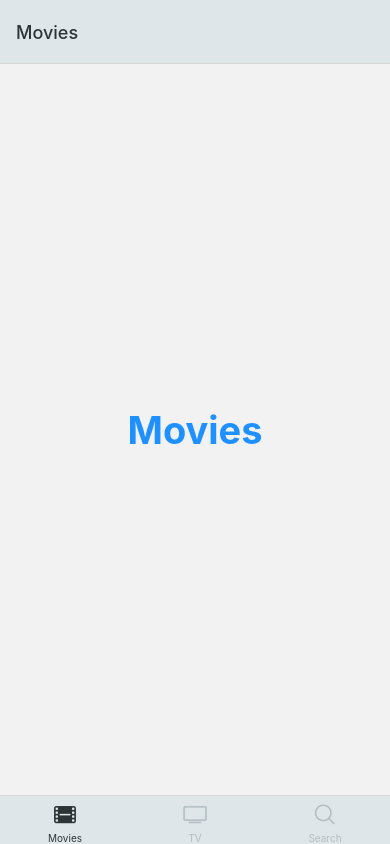
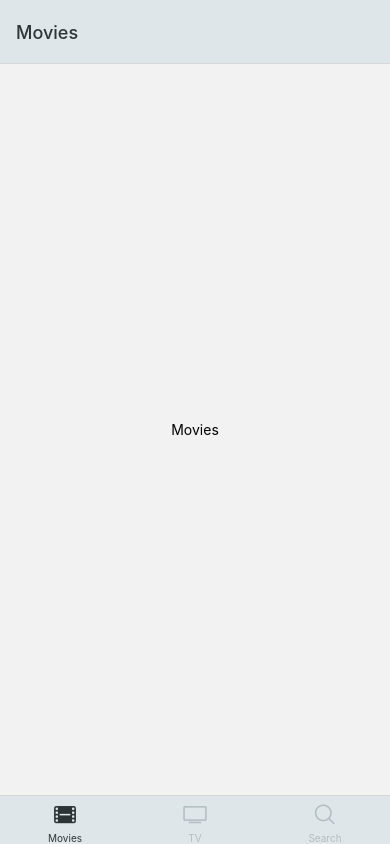
Before and after one commit to KeMezz/imdb-clone, a React Native app: screen /Movies in a window 390 px wide. Built offline with nearby package versions, Linux system fonts and the light colour scheme.

Commit message:
styled-components의 theme 기능 적용

```diff
--- a/App.js
+++ b/App.js
@@ -1,25 +1,26 @@
-import React, { useState } from "react";
+import React from "react";
 import AppLoading from "expo-app-loading";
 import * as Font from "expo-font";
-import { Asset, useAssets } from "expo-asset";
+import { useAssets } from "expo-asset";
 import { Ionicons } from "@expo/vector-icons";
-import { View, Text } from "react-native";
 import { NavigationContainer } from "@react-navigation/native";
-import Tabs from "./navigation/Tabs";
-import Stack from "./navigation/Stack";
 import Root from "./navigation/Root";
+import { useColorScheme } from "react-native";
+import { ThemeProvider } from "styled-components";
+import { darkTheme, lightTheme } from "./styled";
 
 export default function App() {
   const [assets] = useAssets([]);
   const [loaded] = Font.useFonts(Ionicons.font);
+  const isDark = useColorScheme() === "dark";
   if (!assets || !loaded) {
     return <AppLoading />;
   }
   return (
-    <NavigationContainer>
-      {/* <Stack /> */}
-      {/* <Tabs /> */}
-      <Root />
-    </NavigationContainer>
+    <ThemeProvider theme={isDark ? darkTheme : lightTheme}>
+      <NavigationContainer>
+        <Root />
+      </NavigationContainer>
+    </ThemeProvider>
   );
 }
--- a/screens/Movies.js
+++ b/screens/Movies.js
@@ -5,12 +5,11 @@ const Btn = styled.TouchableOpacity`
   flex: 1;
   justify-content: center;
   align-items: center;
+  background-color: ${(props) => props.theme.backgroundColor};
 `;
 
 const Title = styled.Text`
-  color: dodgerblue;
-  font-size: 38px;
-  font-weight: bold;
+  color: ${(props) => props.theme.accentColor};
 `;
 
 const Movies = ({ navigation: { navigate } }) => (
--- /dev/null
+++ b/styled.js
@@ -0,0 +1,11 @@
+export const lightTheme = {
+  backgroundColor: "#ffffff",
+  inactiveColor: "#b2bec3",
+  accentColor: "#2d3436",
+};
+
+export const darkTheme = {
+  backgroundColor: "#2d3436",
+  inactiveColor: "#b2bec3",
+  accentColor: "#fdcb6e",
+};
```
